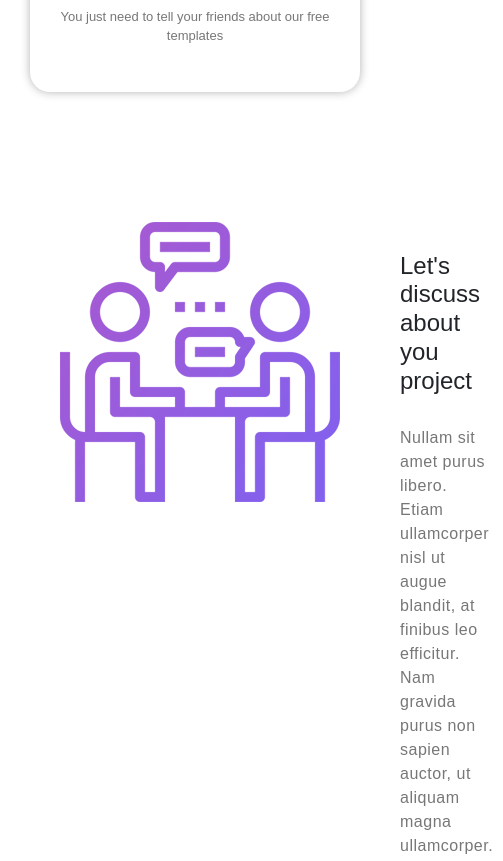
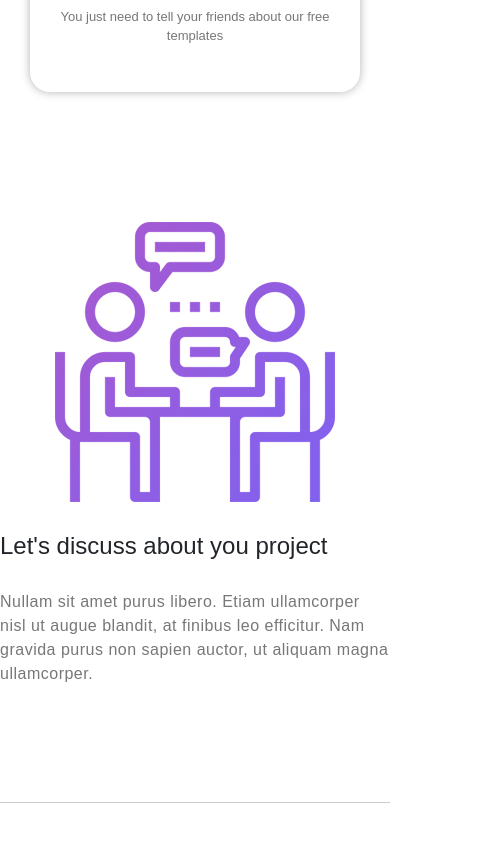
Before and after one commit to tuannk2722/Softy-Pinko, a website: page index.html in a window 390 px wide. Shown: the part 1320-2181 px from the top of the page, 503 px wide, since content can reach past the window. Drawn offline with nearby package versions, Linux system fonts and the light colour scheme.

Commit message:
update about section

```diff
--- a/assets/scss/style.scss
+++ b/assets/scss/style.scss
@@ -237,6 +237,16 @@ html {
                 color: #777777;
                 letter-spacing: 0.5px;
             }
+        }
+    }
+}
+@media (max-width: 992px) {
+    .about .section{
+        flex-wrap: wrap;
+        justify-content: center;
+
+        .about__content {
+            max-width: 100%;
         }
     }
 }
```
Also changed, not shown: assets/css/style.css, 1 other file.
